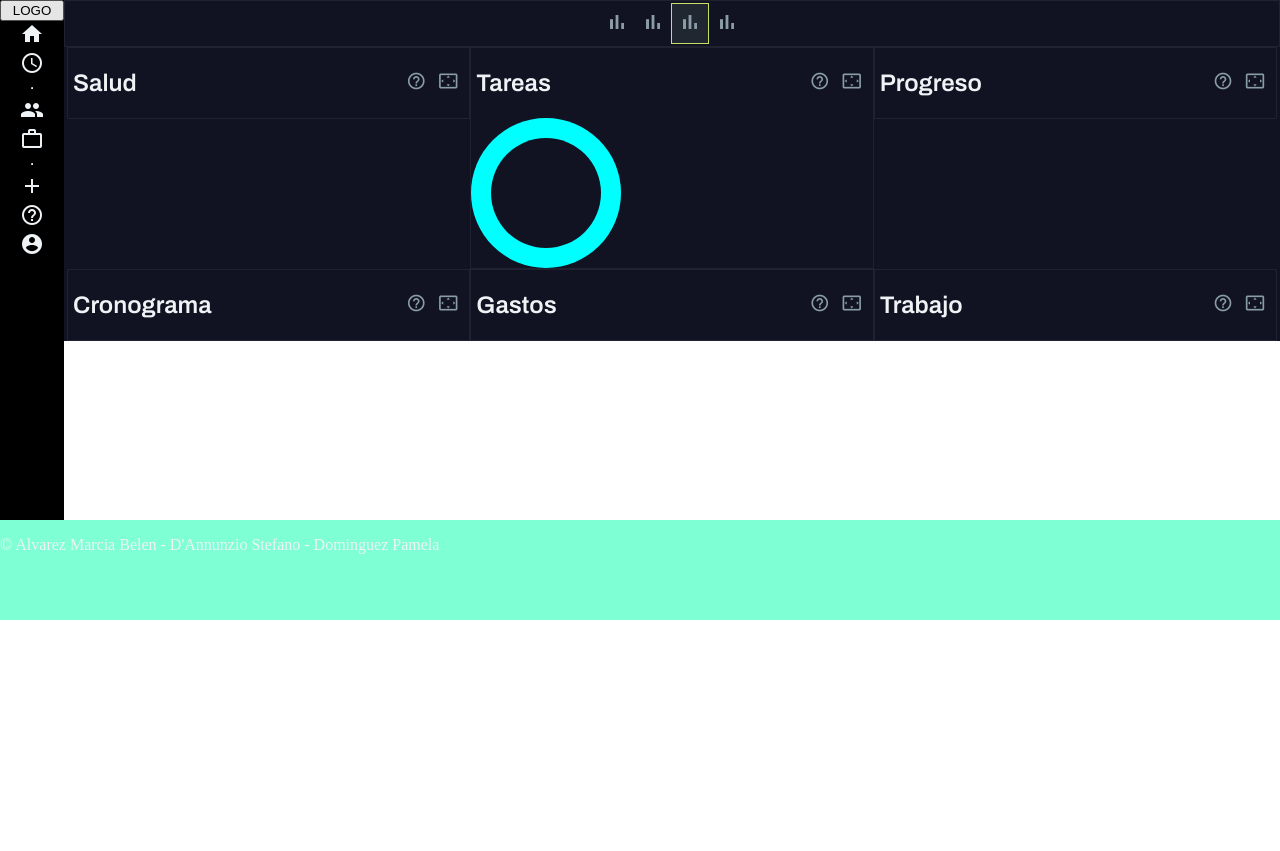
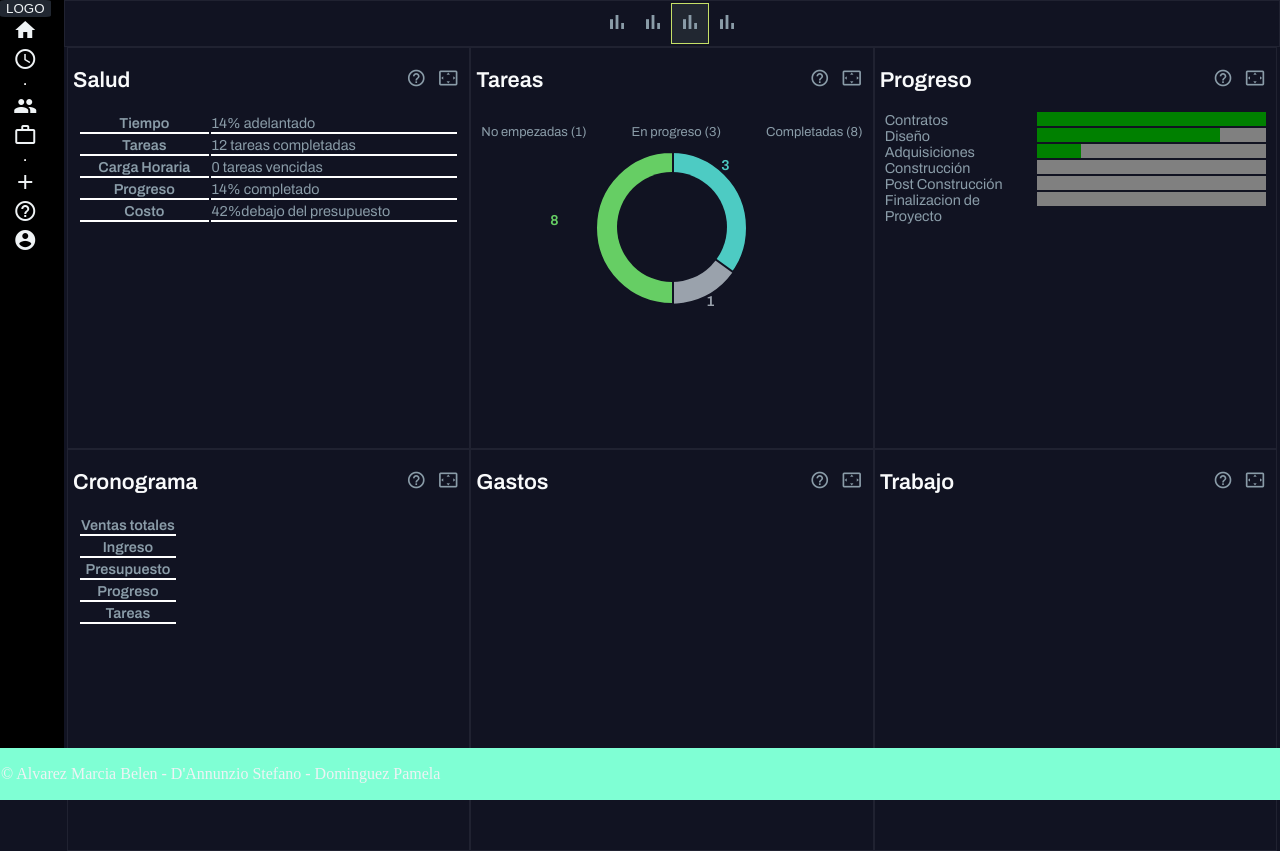
Before and after one commit to marciabel/proyecto_final_labo_II, a plain HTML site: page proyecto/index.html in a window 1280 px wide. Before the commit the page ends 800 px from the top, so only its background shows below. Drawn offline with Linux system fonts and the light colour scheme.

Commit message:
modificacion archivos. nuevos graficos.
Co-authored-by: Pamela Dominguez-Pom94
Stefano D'Annunzio - stefasito

```diff
--- /dev/null
+++ b/proyecto/css/estilos_generales.css
@@ -0,0 +1,3 @@
+body {
+    background-color: hsl(233, 33%, 10%);
+}
--- a/proyecto/css/styles.css
+++ b/proyecto/css/estilos_index.css
@@ -9,9 +9,11 @@ body {
     flex-wrap: wrap;
     height: 100%;
     min-height: 100vh;
+    position: absolute;
 
     /* Estilos */
     margin: 0;
+    padding: 0;
     color: hsl(204, 22%, 95%);
 }
 
@@ -35,6 +37,8 @@ main {
 
 
 header {
+
+
     display: flex;
     flex-direction: column;
 
@@ -47,6 +51,10 @@ header {
 }
 
 #menu {
+    position: fixed;
+    top: 0;
+    left: 0;
+
     display: flex;
     flex-direction: column;
     flex-wrap: wrap;
@@ -93,9 +101,6 @@ header {
 #navegacion-secundaria > button:nth-child(3) {
     background-color: hsl(215, 20%, 16%);
     border: hsl(73, 66%, 64%) solid 1px;
-
-    font-size: 2em;
-    color: hsl(204, 15%, 60%);
 }
 
 
@@ -108,6 +113,8 @@ header {
 
     /* Estilos */
     font-family: 'Archivo', sans-serif;
+    font-size: 0.9em;
+    color:hsl(204, 15%, 60%);
     border: solid hsl(233, 21%, 16%) 1px;
 
 
@@ -125,6 +132,8 @@ header {
 }
 
 .titulo-categoria {
+    color: hsl(204, 15%, 98%);
+    font-size: 1.5em;
     margin-right: auto;
 }
 
@@ -142,11 +151,22 @@ header {
     color: hsl(204, 15%, 98%);
 }
 
+.detalle {
+    padding: 0px 10px 10px;
+}
+
+
+
 /* FOOTER */
 
 footer {
     width: 100%;
-    height: 100px;
+    padding: 1px;
+    position: fixed;
+    left: 0;
+    bottom: 0;
+
+
     /* PARA PROBAR */
     background-color: aquamarine;
 }
@@ -155,10 +175,76 @@ footer {
 
 /* GRAFICOS  */
 
+
+/* SALUD */
+#tabla-salud {
+    width: 100%;
+}
+
+#tabla-salud td, th{
+    border-bottom: 2px solid white;
+}
+
+
+/* TAREAS */
+.etiquetas-tareas {
+    display: flex;
+    flex-direction: row;
+    justify-content: space-between;
+    align-content: flex-start;
+
+    font-size: 0.9em;
+}
+
+.grafico {
+    position: relative;
+
+    display: flex;
+    flex-direction: row;
+    align-items: center;
+    justify-content: center;
+
+}
+
+.grafico > span {
+    position: absolute;
+    font-weight: 600;
+
+}
+
+.grafico > span:nth-child(1) {
+    position: absolute;
+    top: 141px;
+    left: 225px;
+
+    color: hsl(213, 10%, 64%);
+}
+
+.grafico > span:nth-child(2) {
+    position: absolute;
+    top: 5px;
+    left: 240px;
+
+    color: hsl(176, 55%, 55%);
+}
+
+.grafico > span:nth-child(3) {
+    position: absolute;
+    top: 60px;
+    left: 69px;
+
+    color: hsl(119, 52%, 60%);
+}
+
+
 .circulo-exterior {
+    display: flex;
+    flex-direction: row;
+    align-items: center;
+
     position:relative;
-    border-radius: 100%;
-    background-color: aqua;
+    border-radius: 12rem;
+    background-color: hsl(119, 52%, 60%);
     width: 150px;
     height: 150px;
 }
@@ -168,8 +254,88 @@ footer {
     top: 20px;
     right: 20px;
 
-    border-radius: 100%;
+    border-radius: 12rem;
     background-color: hsl(233, 33%, 10%);
     width: 110px;
     height: 110px;
 }
+
+.semi-circulo-1 {
+    position: absolute;
+    top: -0.5px;
+    right: -1px;
+    height: 150px;
+    width: 75px;
+
+    border-radius: 12rem 0% 0% 12rem;
+    border: solid 2px hsl(233, 33%, 10%);
+
+    background-color: hsl(176, 55%, 55%);
+    rotate: 180deg;
+}
+
+.semi-circulo-2 {
+    position: absolute;
+    height: 150px;
+    width: 75px;
+    left: 13px;
+    top: 30px;
+
+    border-radius: 12rem 0% 0% 12rem;
+    border: solid 2px hsl(233, 33%, 10%);
+    background-color: hsl(213, 10%, 64%);
+
+    rotate: 306deg;
+}
+
+.semi-circulo-3 {
+    position: absolute;
+    top: -0.5px;
+    left: -2px;
+    height: 150px;
+    width: 75px;
+
+    border-radius: 12rem 0% 0% 12rem;
+    border: solid 2px hsl(233, 33%, 10%);
+
+    background-color: hsl(119, 52%, 60%);
+    rotate: 0deg;
+}
+
+
+/* PROGRESO */
+.detalle_progreso{
+    display: flex;
+    flex-direction: row;
+    flex-wrap: wrap;
+}
+
+.label_progreso{
+    width: 40%;
+}
+
+/*
+progress {
+    opacity: 0;
+} */
+
+.barra-progreso {
+    border: none;
+    width: 60%;
+
+    accent-color: coral;
+    background-color: hsl(119, 51%, 60%);
+}
+
+#contratos{
+    background-color: hsl(119, 51%, 60%);
+    accent-color: coral;
+}
+
+#diseño{
+    background-color: hsl(119, 51%, 60%);
+}
+
+#adquisiciones{
+    background-color: hsl(329, 69%, 62%);
+}
--- a/proyecto/index.html
+++ b/proyecto/index.html
@@ -11,14 +11,16 @@
       href="https://fonts.googleapis.com/icon?family=Material+Icons"
       rel="stylesheet"
     />
-    <link rel="stylesheet" href="css/styles.css" />
+    <link rel="stylesheet" href="css/estilos_generales.css" />
+    <link rel="stylesheet" href="css/estilos_perfil.css" />
+    <link rel="stylesheet" href="css/estilos_index.css" />
     <title>Lorem</title>
   </head>
   <body>
     <header>
-      <button id="Logo">LOGO</button>
 
       <nav id="menu">
+        <button id="Logo">LOGO</button>
         <button class="nav-boton">
             <span class="material-icons">home</span>
         </button>
@@ -80,8 +82,27 @@
           </button>
         </div>
         <div class="detalle">
-          <table>
-
+          <table id="tabla-salud">
+            <tr class="linea-inferior">
+              <th>Tiempo</th>
+              <td><span>14% </span>adelantado</td>
+            </tr>
+            <tr class="linea-inferior">
+              <th>Tareas</th>
+              <td><span>12 </span>tareas completadas</td>
+            </tr>
+            <tr class="linea-inferior">
+              <th>Carga Horaria</th>
+              <td><span>0 </span>tareas vencidas</td>
+            </tr>
+            <tr class="linea-inferior">
+              <th>Progreso</th>
+              <td><span>14% </span>completado</td>
+            </tr>
+            <tr>
+              <th>Costo</th>
+              <td><span>42%</span>debajo del presupuesto</td>
+            </tr>
           </table>
         </div>
       </div>
@@ -96,9 +117,26 @@
           </button>
         </div>
         <div class="detalle">
-          <div class="circulo-exterior">
-            <div class="circulo-interior"></div>
+          <div class="etiquetas-tareas">
+            <p>No empezadas (<span class="tareas-no-empezadas">1</span>)</p>
+            <p>En progreso (<span class="tareas-en-progreso">3</span>)</p>
+            <p>Completadas (<span class="tareas-completadas">8</span>)</p>
           </div>
+
+          <div class="grafico" id="grafico-tareas">
+            <span class="tareas-no-empezadas">1</span>
+            <span class="tareas-en-progreso">3</span>
+            <span class="tareas-completadas">8</span>
+
+            <div class="circulo-exterior">
+              <div class="semi-circulo-1"></div>
+              <div class="semi-circulo-2"></div>
+              <div class="semi-circulo-3"></div>
+              <div class="circulo-interior"></div>
+            </div>
+          </div>
+
+
         </div>
       </div>
       <div class="contenedor-individual">
@@ -111,7 +149,20 @@
             <span class="material-icons">settings_overscan</span>
           </button>
         </div>
-        <div class="detalle"></div>
+        <div class="detalle detalle_progreso">
+          <div class="label_progreso">Contratos</div>
+          <progress class="barra-progreso" id="contratos" max="100" value="100"></progress>
+          <label class="label_progreso" for="diseño">Diseño</label>
+          <progress class="barra-progreso" id="diseño" max="100" value="80"></progress>
+          <label class="label_progreso" for="adquisiciones">Adquisiciones</label>
+          <progress class="barra-progreso" id="adquisiciones" max="100" value="19"></progress>
+          <label class="label_progreso" for="construccion">Construcción</label>
+          <progress class="barra-progreso" id="construccion" max="100" value="0"></progress>
+          <label class="label_progreso" for="post_contruccion">Post Construcción</label>
+          <progress class="barra-progreso" id="post_contruccion" max="100" value="0"></progress>
+          <label class="label_progreso" for="fin_proyecto">Finalizacion de Proyecto</label>
+          <progress class="barra-progreso" id="fin_proyecto" max="100" value="0"></progress>
+        </div>
       </div>
       <div class="contenedor-individual">
         <div class="encabezado-contenedor-individual">
@@ -123,7 +174,30 @@
             <span class="material-icons">settings_overscan</span>
           </button>
         </div>
-        <div class="detalle"></div>
+        <div class="detalle">
+          <table>
+            <TR>
+              <TH>Ventas totales</TH>
+              <TD></TD>
+            </TR>
+            <TR>
+              <TH>Ingreso</TH>
+              <TD></TD>
+            </TR>
+            <TR>
+              <TH>Presupuesto</TH>
+              <TD></TD>
+            </TR>
+            <TR>
+              <TH>Progreso</TH>
+              <TD></TD>
+            </TR>
+            <TR>
+              <TH>Tareas</TH>
+              <TD></TD>
+            </TR>
+          </table>
+        </div>
       </div>
       <div class="contenedor-individual">
         <div class="encabezado-contenedor-individual">
@@ -147,8 +221,14 @@
             <span class="material-icons">settings_overscan</span>
           </button>
         </div>
-        <div class="detalle"></div>
+        <div class="detalle">
+
+        </div>
       </div>
+
+
+
+
     </main>
     <footer>
       <p>&copy; Alvarez Marcia Belen - D'Annunzio Stefano - Dominguez Pamela</p>
```
Also changed, not shown: proyecto/css/estilos_perfil.css (added).
